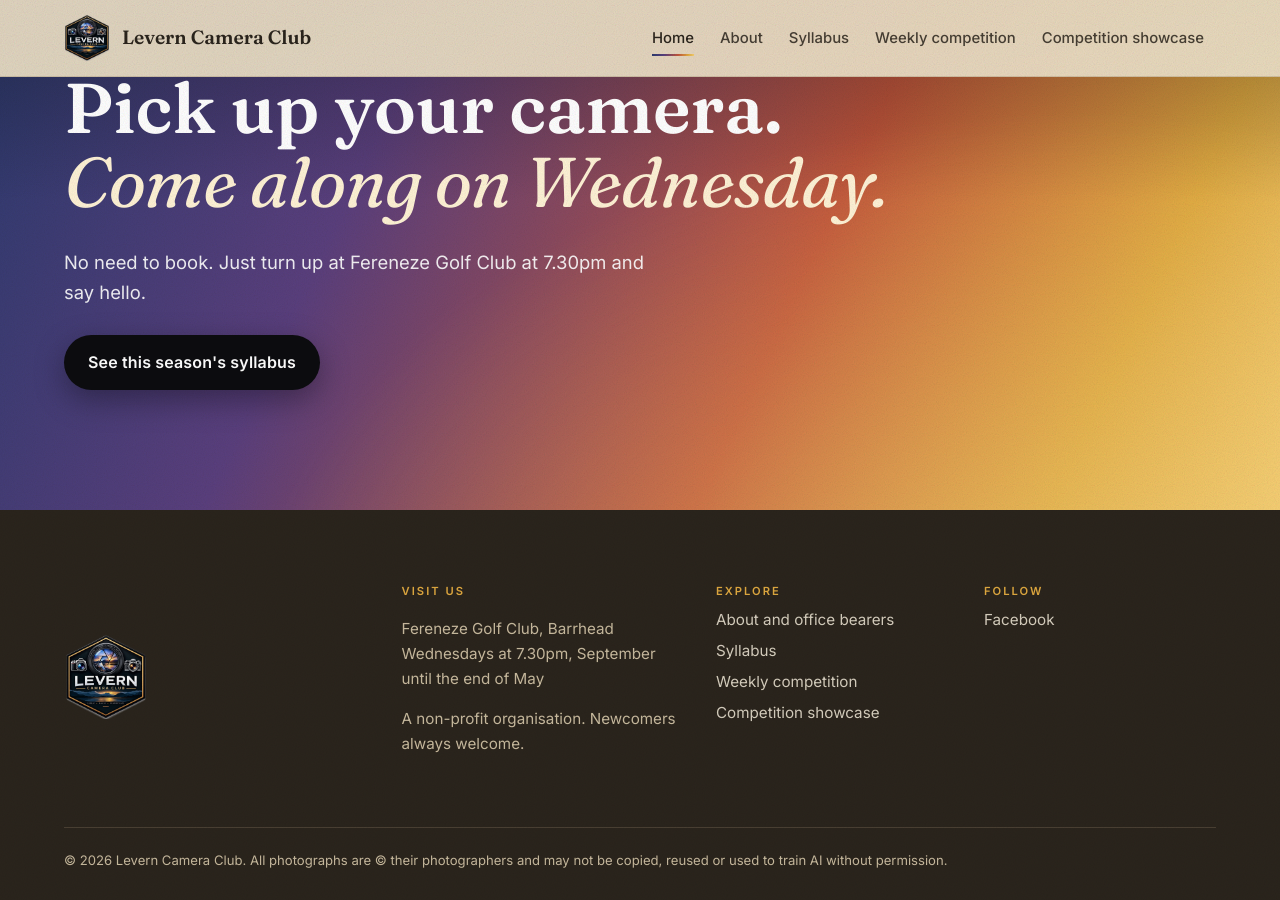
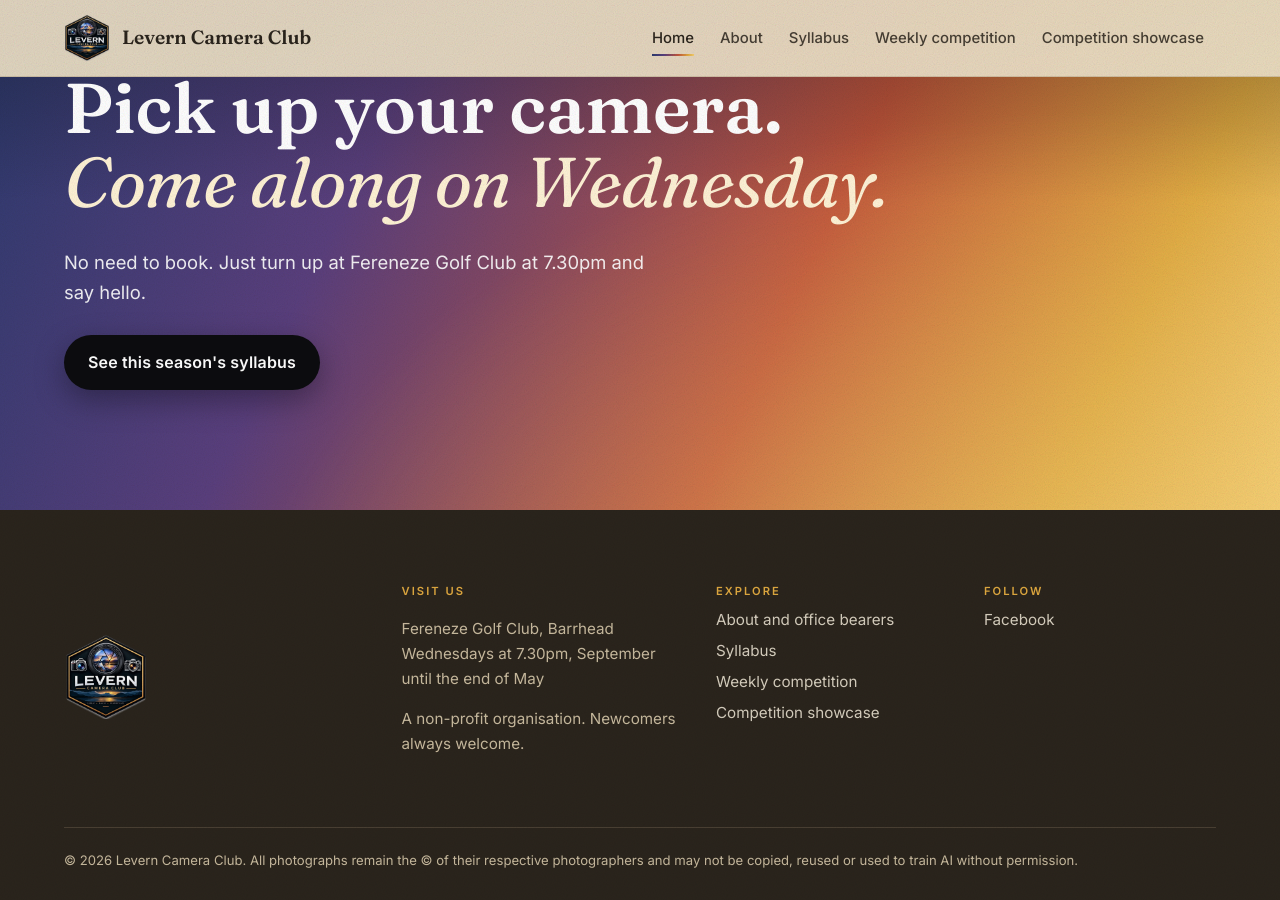
Before and after one commit to grantfitfuel/levern-camera-club, a Jekyll site: the page built from index.html, in a window 1280 px wide and 900 px high, scrolled down 2903 px. Built offline with Jekyll 4.4.1, drawn with Linux system fonts in a browser that asks for light colours.

Commit message:
Reword footer copyright notice
Co-Authored-By: Claude Opus 5.5 <noreply@anthropic.com>
Claude-Session: https://claude.ai/code/session_012PBygZKZRm7fLhazHccoH4

```diff
--- a/_layouts/default.html
+++ b/_layouts/default.html
@@ -83,7 +83,7 @@
       </div>
     </div>
     <div class="wrap">
-      <p class="copyright">© {{ site.time | date: "%Y" }} Levern Camera Club. All photographs are © their photographers and may not be copied, reused or used to train AI without permission.</p>
+      <p class="copyright">© {{ site.time | date: "%Y" }} Levern Camera Club. All photographs remain the © of their respective photographers and may not be copied, reused or used to train AI without permission.</p>
     </div>
   </footer>
   <script src="{{ '/assets/js/site.js' | relative_url }}?v={{ site.time | date: '%s' }}" defer></script>
--- a/robots.txt
+++ b/robots.txt
@@ -2,7 +2,7 @@
 layout: null
 permalink: /robots.txt
 ---
-# Photographs on this site are © their photographers and may not be used for AI training.
+# Photographs on this site remain the © of their respective photographers and may not be used for AI training.
 User-agent: GPTBot
 Disallow: /
 User-agent: ChatGPT-User
```
